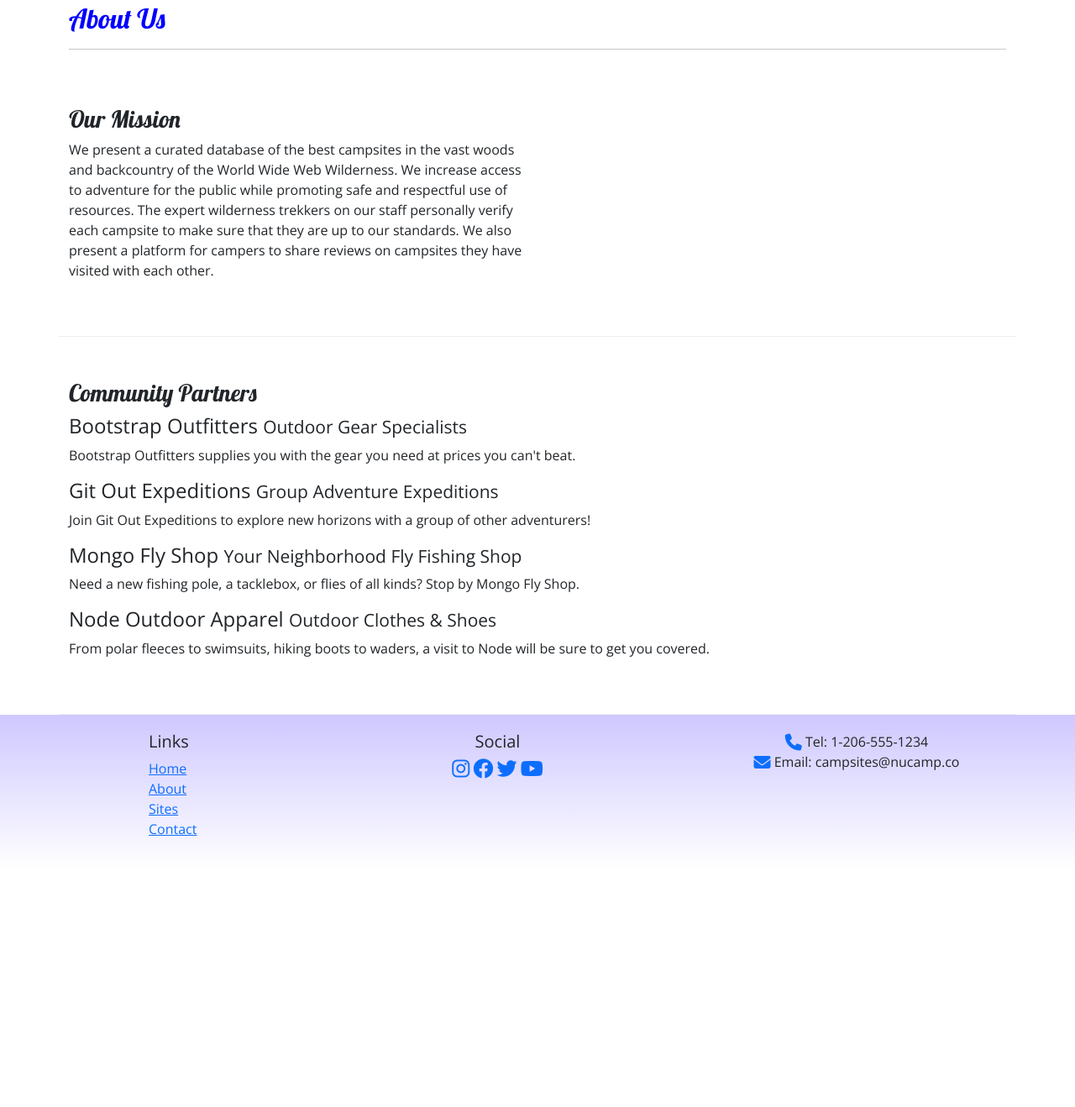
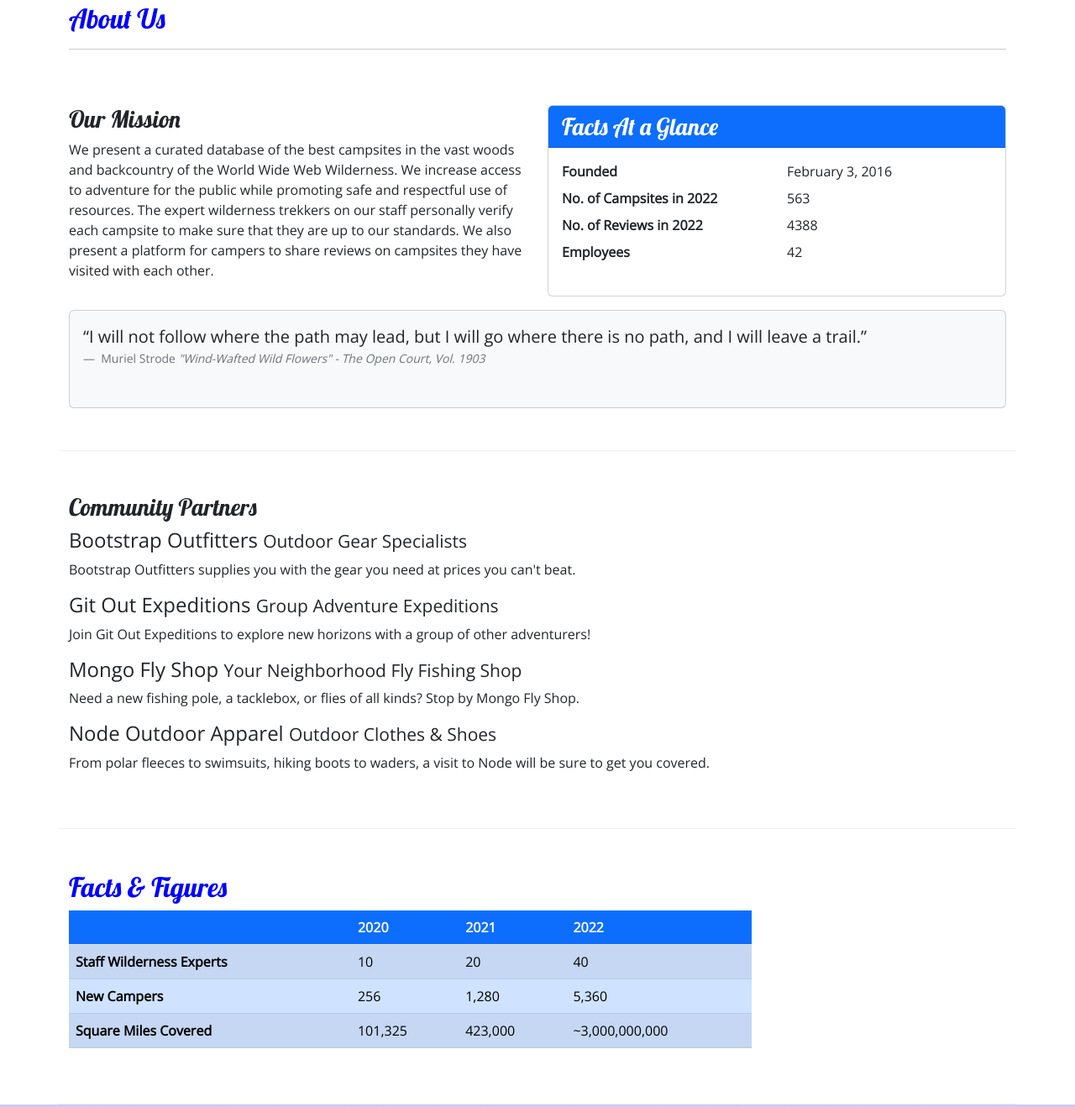
Before and after one commit to michaelkaffel/camp-site-project, a plain HTML site: page aboutus.html in a window 1280 px wide. Shown: the part 255-1573 px from the top of the page at 84% size. Before the commit the page ends 1290 px from the top, so only its background shows below. Drawn offline with nearby package versions, Linux system fonts and the light colour scheme.

Commit message:
tables and cards

```diff
--- a/aboutus.html
+++ b/aboutus.html
@@ -42,10 +42,14 @@
             </button>
             <div class="collapse navbar-collapse" id="nucampNavbar">
                 <ul class="navbar-nav">
-                    <li class="nav-item"><a class="nav-link" href="index.html"><i class="fa-solid fa-house fa-lg"></i> Home</a></li>
-                    <li class="nav-item"><a class="nav-link active" href="#"><i class="fa-solid fa-info fa-lg"></i> About Us</a></li>
-                    <li class="nav-item"><a class="nav-link" href="#"><i class="fa-solid fa-list fa-lg"></i> Sites</a></li>
-                    <li class="nav-item"><a class="nav-link" href="contactus.html"><i class="fa-solid fa-address-card fa-lg"></i> Contact</a></li>
+                    <li class="nav-item"><a class="nav-link" href="index.html"><i class="fa-solid fa-house fa-lg"></i>
+                            Home</a></li>
+                    <li class="nav-item"><a class="nav-link active" href="#"><i class="fa-solid fa-info fa-lg"></i>
+                            About Us</a></li>
+                    <li class="nav-item"><a class="nav-link" href="#"><i class="fa-solid fa-list fa-lg"></i> Sites</a>
+                    </li>
+                    <li class="nav-item"><a class="nav-link" href="contactus.html"><i
+                                class="fa-solid fa-address-card fa-lg"></i> Contact</a></li>
                 </ul>
             </div>
         </div>
@@ -66,16 +70,44 @@
         </div>
 
         <section class="row row-content">
-            <divc class="col-sm-6 col">
+            <div class="col-sm-6">
                 <h3>Our Mission</h3>
                 <p>We present a curated database of the best campsites in the vast woods and backcountry of the World
-                    Wide Web Wilderness. We increase access
-                    to adventure for the public while promoting safe and respectful use of resources. The expert
-                    wilderness trekkers on our staff personally verify each
+                    Wide Web Wilderness. We increase access to adventure for the public while promoting safe and
+                    respectful use of resources. The expert wilderness trekkers on our staff personally verify each
                     campsite to make sure that they are up to our standards. We also present a platform for campers to
-                    share reviews on campsites they have visited
-                    with each other.</p>
+                    share reviews on campsites they have visited with each other.</p>
+            </div>
+            <div class="col-sm-6">
+                <div class="card">
+                    <h3 class="card-header bg-primary text-white">Facts At a Glance</h3>
+                    <div class="card-body">
+                        <dl class="row">
+                            <dt class="col-6">Founded</dt>
+                            <dd class="col-6">February 3, 2016</dd>
+                            <dt class="col-6">No. of Campsites in 2022</dt>
+                            <dd class="col-6">563</dd>
+                            <dt class="col-6">No. of Reviews in 2022</dt>
+                            <dd class="col-6">4388</dd>
+                            <dt class="col-6">Employees</dt>
+                            <dd class="col-6">42</dd>
+                        </dl>
+                    </div>
                 </div>
+            </div>
+            <div class="col">
+                <div class="card bg-light mt-3">
+                    <figure class="card-body">
+                        <blockquote class="blockquote">
+                            <q>I will not follow where the path may lead, but I will go where there is no path, and I
+                                will leave a trail.</q>
+                        </blockquote>
+                        <figcaption class="blockquote-footer">
+                            Muriel Strode <cite>"Wind-Wafted Wild Flowers" - The Open Court, Vol. 1903</cite>
+                        </figcaption>
+                    </figure>
+                </div>
+            </div>
         </section>
 
         <section class="row row-content">
@@ -93,6 +125,46 @@
                 <h4>Node Outdoor Apparel <small>Outdoor Clothes & Shoes</small></h4>
                 <p class="d-none d-sm-block">From polar fleeces to swimsuits, hiking boots to waders, a visit to Node
                     will be sure to get you covered.</p>
+            </div>
+        </section>
+
+        <section class="row row-content">
+            <div class="row">
+                <div class="col-sm-9">
+                    <h2>Facts & Figures</h2>
+                    <div class="table-responsive">
+                        <table class="table table-striped">
+                            <thead class="bg-primary text-light">
+                                <tr>
+                                    <th></th>
+                                    <th>2020</th>
+                                    <th>2021</th>
+                                    <th>2022</th>
+                                </tr>
+                            </thead>
+                            <tbody class="table-primary">
+                                <tr>
+                                    <th>Staff Wilderness Experts</th>
+                                    <td>10</td>
+                                    <td>20</td>
+                                    <td>40</td>
+                                </tr>
+                                <tr>
+                                    <th>New Campers</th>
+                                    <td>256</td>
+                                    <td>1,280</td>
+                                    <td>5,360</td>
+                                </tr>
+                                <tr>
+                                    <th>Square Miles Covered</th>
+                                    <td>101,325</td>
+                                    <td>423,000</td>
+                                    <td>~3,000,000,000</td>
+                                </tr>
+                            </tbody>
+                        </table>
+                    </div>
+                </div>
             </div>
         </section>
     </main>
```
Also changed, not shown: index.html (+1 -1 lines).
